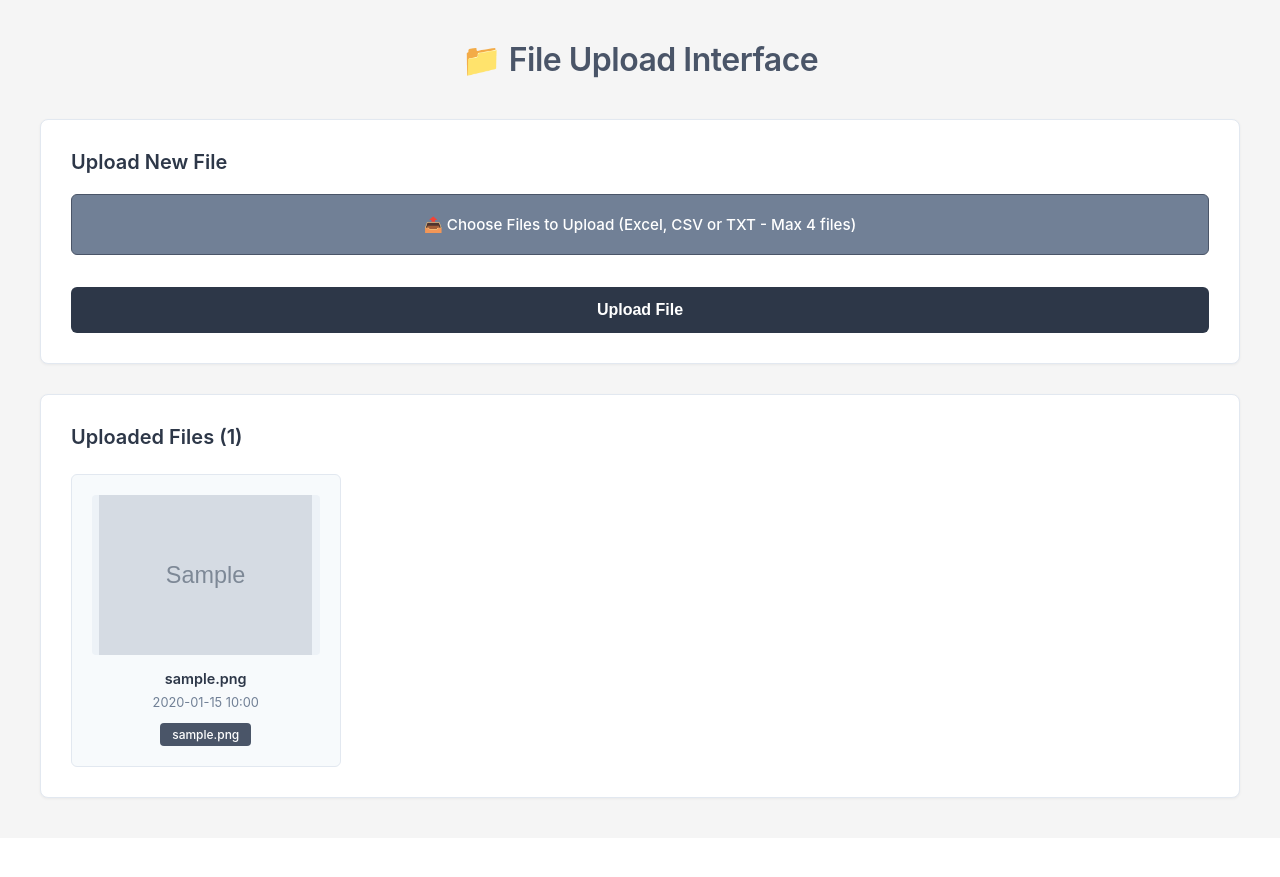
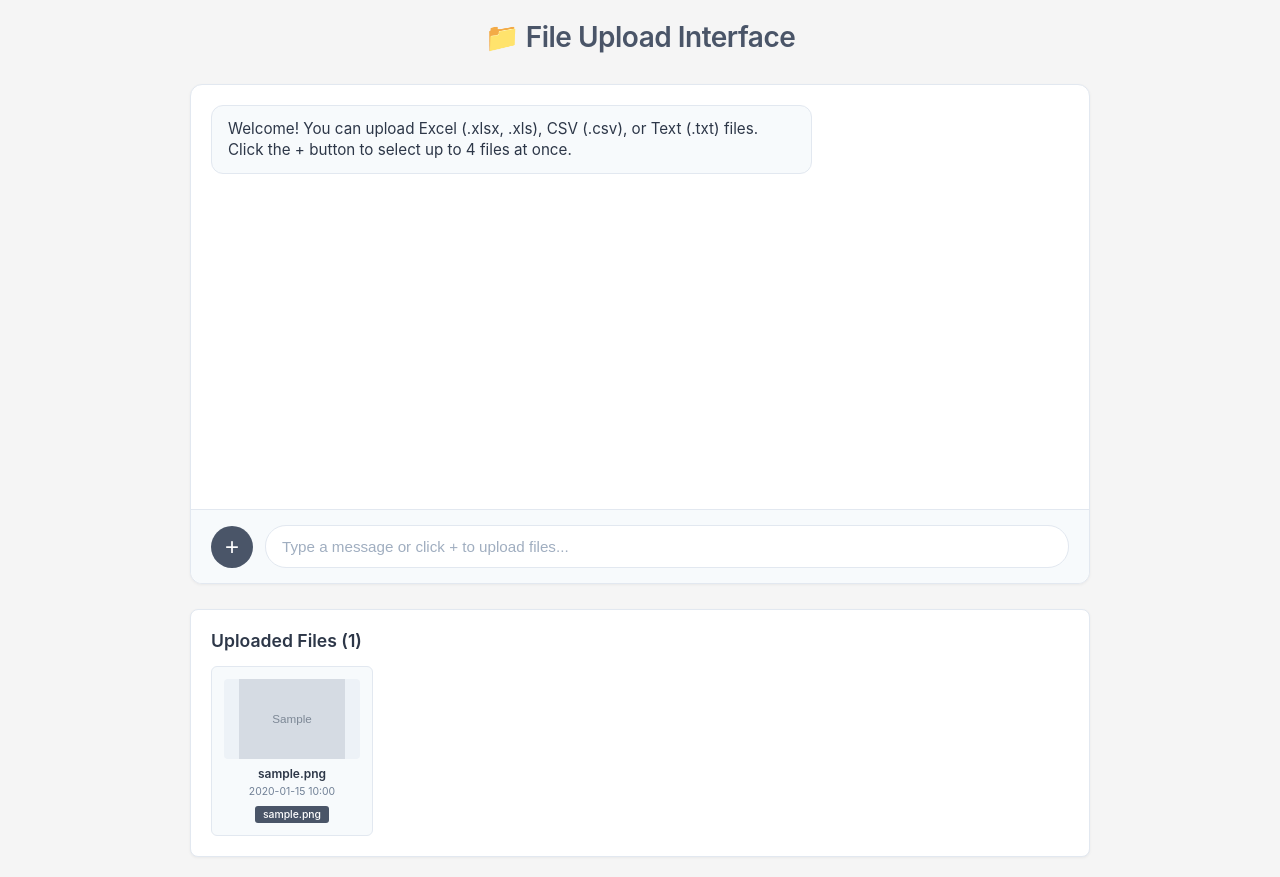
Before and after one commit to inglopez89/ETLIA, a Django app: page /data/files/ in a window 1280 px wide. Before the commit the page ends 800 px from the top, so only its background shows below. Run offline with Django 5.2, Linux system fonts and the light colour scheme; tables that the repository leaves empty hold one stand-in row (values such as "Sample post"); grey boxes marked "Sample" are stand-in pictures.

Commit message:
Add chat-like interface with file deletion and smaller file cards
- Replace traditional upload form with chat-like interface
- Add circular + button for file uploads (chatbot style)
- Implement file deletion functionality with hover-to-show × button
- Make file cards smaller (140px grid, 80px preview height)
- Add delete_file view with AJAX support
- Add chat messages area with welcome message
- Auto-submit files on selection for better UX
- Update CSS for modern chat interface design
- Add CSRF token handling for delete operations

Co-authored-by: inglopez89 <43654634+inglopez89@users.noreply.github.com>

```diff
--- a/ETLIA/data_processing/static/data_processing/css/file_upload.css
+++ b/ETLIA/data_processing/static/data_processing/css/file_upload.css
@@ -9,13 +9,13 @@ body {
     font-family: -apple-system, BlinkMacSystemFont, 'Segoe UI', Roboto, 'Helvetica Neue', Arial, sans-serif;
     background: #f5f5f5;
     min-height: 100vh;
-    padding: 40px 20px;
+    padding: 20px;
     color: #2c3e50;
 }
 
 /* Container */
 .container {
-    max-width: 1200px;
+    max-width: 900px;
     margin: 0 auto;
 }
 
@@ -23,80 +23,108 @@ body {
 h1 {
     color: #4a5568;
     text-align: center;
-    margin-bottom: 40px;
-    font-size: 2em;
+    margin-bottom: 30px;
+    font-size: 1.75em;
     font-weight: 600;
     letter-spacing: -0.5px;
 }
 
-/* Upload Section */
-.upload-section {
+/* Chat Interface */
+.chat-interface {
     background: #ffffff;
     border: 1px solid #e2e8f0;
-    border-radius: 8px;
-    padding: 30px;
-    margin-bottom: 30px;
+    border-radius: 12px;
+    padding: 0;
+    margin-bottom: 25px;
     box-shadow: 0 1px 3px rgba(0, 0, 0, 0.05);
+    display: flex;
+    flex-direction: column;
+    height: 500px;
 }
 
-.upload-section h2 {
-    color: #2d3748;
-    margin-bottom: 20px;
-    font-size: 1.25em;
-    font-weight: 600;
+.chat-messages {
+    flex: 1;
+    overflow-y: auto;
+    padding: 20px;
+    display: flex;
+    flex-direction: column;
+    gap: 15px;
 }
 
-/* File Input */
-.file-input-wrapper {
-    position: relative;
-    display: inline-block;
-    width: 100%;
-    margin-bottom: 20px;
+.chat-message {
+    max-width: 70%;
+    padding: 12px 16px;
+    border-radius: 12px;
+    font-size: 0.95em;
+    line-height: 1.4;
 }
 
-.file-input-wrapper input[type="file"] {
-    position: absolute;
-    left: -9999px;
+.chat-message.user {
+    align-self: flex-end;
+    background: #4a5568;
+    color: white;
 }
 
-.file-input-label {
-    display: block;
-    padding: 20px;
-    background: #718096;
-    color: #ffffff;
-    text-align: center;
-    border-radius: 6px;
-    cursor: pointer;
-    transition: all 0.2s ease;
-    font-size: 0.95em;
-    font-weight: 500;
-    border: 1px solid #4a5568;
+.chat-message.system {
+    align-self: flex-start;
+    background: #f7fafc;
+    color: #2d3748;
+    border: 1px solid #e2e8f0;
 }
 
-.file-input-label:hover {
-    background: #4a5568;
-    transform: translateY(-1px);
-    box-shadow: 0 2px 4px rgba(0, 0, 0, 0.1);
+/* Chat Input Area */
+.chat-input-area {
+    border-top: 1px solid #e2e8f0;
+    padding: 15px 20px;
+    display: flex;
+    align-items: center;
+    gap: 12px;
+    background: #f7fafc;
+    border-bottom-left-radius: 12px;
+    border-bottom-right-radius: 12px;
 }
 
-/* Upload Button */
-.upload-btn {
-    width: 100%;
-    padding: 14px;
-    background: #2d3748;
-    color: #ffffff;
+.file-upload-btn {
+    width: 42px;
+    height: 42px;
+    background: #4a5568;
+    color: white;
     border: none;
-    border-radius: 6px;
-    font-size: 1em;
-    font-weight: 600;
+    border-radius: 50%;
+    font-size: 1.5em;
     cursor: pointer;
+    display: flex;
+    align-items: center;
+    justify-content: center;
     transition: all 0.2s ease;
+    flex-shrink: 0;
 }
 
-.upload-btn:hover {
-    background: #1a202c;
-    transform: translateY(-1px);
-    box-shadow: 0 2px 4px rgba(0, 0, 0, 0.1);
+.file-upload-btn:hover {
+    background: #2d3748;
+    transform: scale(1.05);
+}
+
+.chat-input {
+    flex: 1;
+    padding: 12px 16px;
+    border: 1px solid #e2e8f0;
+    border-radius: 21px;
+    font-size: 0.95em;
+    outline: none;
+    transition: border-color 0.2s ease;
+}
+
+.chat-input:focus {
+    border-color: #4a5568;
+}
+
+.chat-input::placeholder {
+    color: #a0aec0;
+}
+
+.hidden-file-input {
+    display: none;
 }
 
 /* Files Section */
@@ -104,50 +132,81 @@ h1 {
     background: #ffffff;
     border: 1px solid #e2e8f0;
     border-radius: 8px;
-    padding: 30px;
+    padding: 20px;
     box-shadow: 0 1px 3px rgba(0, 0, 0, 0.05);
 }
 
 .files-section h2 {
     color: #2d3748;
-    margin-bottom: 25px;
-    font-size: 1.25em;
+    margin-bottom: 15px;
+    font-size: 1.1em;
     font-weight: 600;
 }
 
 /* Files Grid */
 .files-grid {
     display: grid;
-    grid-template-columns: repeat(auto-fill, minmax(220px, 1fr));
-    gap: 20px;
+    grid-template-columns: repeat(auto-fill, minmax(140px, 1fr));
+    gap: 12px;
 }
 
-/* File Card */
+/* File Card - Smaller */
 .file-card {
     background: #f7fafc;
     border: 1px solid #e2e8f0;
     border-radius: 6px;
-    padding: 20px;
+    padding: 12px;
     transition: all 0.2s ease;
     overflow: hidden;
+    position: relative;
 }
 
 .file-card:hover {
     border-color: #cbd5e0;
-    box-shadow: 0 4px 6px rgba(0, 0, 0, 0.05);
-    transform: translateY(-2px);
+    box-shadow: 0 2px 4px rgba(0, 0, 0, 0.05);
+    transform: translateY(-1px);
 }
 
-/* File Preview */
+.file-card:hover .delete-btn {
+    opacity: 1;
+}
+
+/* Delete Button */
+.delete-btn {
+    position: absolute;
+    top: 6px;
+    right: 6px;
+    width: 24px;
+    height: 24px;
+    background: #fc8181;
+    color: white;
+    border: none;
+    border-radius: 50%;
+    font-size: 0.75em;
+    cursor: pointer;
+    opacity: 0;
+    transition: all 0.2s ease;
+    display: flex;
+    align-items: center;
+    justify-content: center;
+    font-weight: bold;
+}
+
+.delete-btn:hover {
+    background: #e53e3e;
+    transform: scale(1.1);
+}
+
+/* File Preview - Smaller */
 .file-preview {
     width: 100%;
-    height: 160px;
+    height: 80px;
     background: #edf2f7;
     border-radius: 4px;
     display: flex;
     align-items: center;
     justify-content: center;
-    margin-bottom: 15px;
+    margin-bottom: 8px;
     overflow: hidden;
 }
 
@@ -158,7 +217,7 @@ h1 {
 }
 
 .file-preview .file-icon {
-    font-size: 3.5em;
+    font-size: 2.5em;
     color: #718096;
 }
 
@@ -170,25 +229,29 @@ h1 {
 .file-name {
     font-weight: 600;
     color: #2d3748;
-    margin-bottom: 8px;
+    margin-bottom: 4px;
     word-wrap: break-word;
-    font-size: 0.9em;
+    font-size: 0.75em;
+    line-height: 1.2;
+    overflow: hidden;
+    text-overflow: ellipsis;
+    white-space: nowrap;
 }
 
 .file-date {
     color: #718096;
-    font-size: 0.8em;
-    margin-bottom: 8px;
+    font-size: 0.65em;
+    margin-bottom: 4px;
 }
 
 .file-type {
     display: inline-block;
     background: #4a5568;
     color: #ffffff;
-    padding: 4px 12px;
-    border-radius: 4px;
-    font-size: 0.75em;
-    margin-top: 5px;
+    padding: 2px 8px;
+    border-radius: 3px;
+    font-size: 0.65em;
+    margin-top: 3px;
     font-weight: 500;
 }
 
@@ -196,17 +259,18 @@ h1 {
 .no-files {
     text-align: center;
     color: #a0aec0;
-    padding: 60px 20px;
-    font-size: 1em;
+    padding: 40px 20px;
+    font-size: 0.9em;
 }
 
-/* Selected File Name */
-.selected-file-name {
-    margin-top: 12px;
+/* Selected File Info */
+.selected-files-info {
+    padding: 8px 12px;
+    background: #f7fafc;
+    border-radius: 6px;
+    font-size: 0.85em;
     color: #4a5568;
-    font-size: 0.9em;
-    text-align: center;
-    font-weight: 500;
+    margin-top: 8px;
 }
 
 /* Error Message */
@@ -214,9 +278,17 @@ h1 {
     background: #fff5f5;
     border: 1px solid #fc8181;
     border-radius: 6px;
-    padding: 14px 18px;
-    margin-bottom: 20px;
+    padding: 10px 14px;
+    margin: 12px 20px;
     color: #c53030;
     font-weight: 500;
+    font-size: 0.85em;
+}
+
+/* Loading indicator */
+.loading {
+    text-align: center;
+    padding: 10px;
+    color: #718096;
     font-size: 0.9em;
 }
--- a/ETLIA/data_processing/templates/file_upload_interface.html
+++ b/ETLIA/data_processing/templates/file_upload_interface.html
@@ -11,35 +11,52 @@
     <div class="container">
         <h1>📁 File Upload Interface</h1>
 
-        <div class="upload-section">
-            <h2>Upload New File</h2>
+        <!-- Chat-like Interface -->
+        <div class="chat-interface">
+            <div class="chat-messages" id="chatMessages">
+                <div class="chat-message system">
+                    Welcome! You can upload Excel (.xlsx, .xls), CSV (.csv), or Text (.txt) files. Click the + button to select up to 4 files at once.
+                </div>
 
                 {% if error_message %}
                     <div class="error-message">
                         ⚠️ {{ error_message }}
                     </div>
                 {% endif %}
+            </div>
 
-            <form method="post" enctype="multipart/form-data">
+            <form method="post" enctype="multipart/form-data" id="uploadForm">
                 {% csrf_token %}
-                <div class="file-input-wrapper">
-                    <input type="file" name="file" id="file-input" accept=".xlsx,.xls,.csv,.txt" multiple required onchange="updateFileName()">
-                    <label for="file-input" class="file-input-label">
-                        📤 Choose Files to Upload (Excel, CSV or TXT - Max 4 files)
-                    </label>
-                    <div class="selected-file-name" id="selected-file-name"></div>
+                <div class="chat-input-area">
+                    <button type="button" class="file-upload-btn" onclick="document.getElementById('fileInput').click()">
+                        +
+                    </button>
+                    <input type="file"
+                           name="file"
+                           id="fileInput"
+                           class="hidden-file-input"
+                           accept=".xlsx,.xls,.csv,.txt"
+                           multiple
+                           onchange="handleFileSelect(event)">
+                    <input type="text"
+                           class="chat-input"
+                           id="chatInput"
+                           placeholder="Type a message or click + to upload files..."
+                           readonly>
                 </div>
-                <button type="submit" class="upload-btn">Upload File</button>
+                <div id="selectedFilesInfo" class="selected-files-info" style="display: none;"></div>
             </form>
         </div>
 
+        <!-- Uploaded Files Section -->
         <div class="files-section">
             <h2>Uploaded Files ({{ uploaded_files|length }})</h2>
 
             {% if uploaded_files %}
                 <div class="files-grid">
                     {% for file in uploaded_files %}
-                        <div class="file-card">
+                        <div class="file-card" id="file-card-{{ file.id }}">
+                            <button class="delete-btn" onclick="deleteFile({{ file.id }})" title="Delete file">×</button>
                             <div class="file-preview">
                                 {% if file.is_image %}
                                     <img src="{{ file.file.url }}" alt="{{ file.file_name }}">
@@ -54,7 +71,7 @@
                                 {% endif %}
                             </div>
                             <div class="file-info">
-                                <div class="file-name">{{ file.file_name }}</div>
+                                <div class="file-name" title="{{ file.file_name }}">{{ file.file_name }}</div>
                                 <div class="file-date">{{ file.uploaded_at|date:"Y-m-d H:i" }}</div>
                                 <span class="file-type">{{ file.file_type }}</span>
                             </div>
@@ -63,31 +80,101 @@
                 </div>
             {% else %}
                 <div class="no-files">
-                    No files uploaded yet. Upload your first file above!
+                    No files uploaded yet. Click the + button above to upload your first file!
                 </div>
             {% endif %}
         </div>
     </div>
 
     <script>
-        function updateFileName() {
-            const input = document.getElementById('file-input');
-            const nameDisplay = document.getElementById('selected-file-name');
-            if (input.files && input.files.length > 0) {
-                if (input.files.length === 1) {
-                    nameDisplay.textContent = '✓ Selected: ' + input.files[0].name;
-                    nameDisplay.style.color = '#4a5568';
-                } else if (input.files.length > 4) {
-                    nameDisplay.textContent = '⚠️ Maximum 4 files allowed. Please select fewer files.';
-                    nameDisplay.style.color = '#c53030';
+        let selectedFiles = [];
+
+        function handleFileSelect(event) {
+            const files = Array.from(event.target.files);
+            selectedFiles = files;
+
+            const infoDiv = document.getElementById('selectedFilesInfo');
+            const chatInput = document.getElementById('chatInput');
+
+            if (files.length > 0) {
+                if (files.length > 4) {
+                    infoDiv.textContent = '⚠️ Maximum 4 files allowed. Please select fewer files.';
+                    infoDiv.style.display = 'block';
+                    infoDiv.style.color = '#c53030';
+                    chatInput.value = '';
                 } else {
-                    nameDisplay.textContent = '✓ Selected: ' + input.files.length + ' files';
-                    nameDisplay.style.color = '#4a5568';
+                    const fileNames = files.map(f => f.name).join(', ');
+                    infoDiv.textContent = `✓ ${files.length} file(s) selected: ${fileNames}`;
+                    infoDiv.style.display = 'block';
+                    infoDiv.style.color = '#4a5568';
+                    chatInput.value = `${files.length} file(s) ready to upload`;
+
+                    // Auto-submit the form
+                    setTimeout(() => {
+                        document.getElementById('uploadForm').submit();
+                    }, 500);
                 }
             } else {
-                nameDisplay.textContent = '';
+                infoDiv.style.display = 'none';
+                chatInput.value = '';
             }
         }
+
+        function deleteFile(fileId) {
+            if (!confirm('Are you sure you want to delete this file?')) {
+                return;
+            }
+
+            const card = document.getElementById(`file-card-${fileId}`);
+            card.style.opacity = '0.5';
+            card.style.pointerEvents = 'none';
+
+            fetch(`/data/files/delete/${fileId}/`, {
+                method: 'POST',
+                headers: {
+                    'X-CSRFToken': getCookie('csrftoken'),
+                    'Content-Type': 'application/json',
+                },
+            })
+            .then(response => response.json())
+            .then(data => {
+                if (data.success) {
+                    card.remove();
+                    // Reload page to update count
+                    location.reload();
+                } else {
+                    card.style.opacity = '1';
+                    card.style.pointerEvents = 'auto';
+                    alert('Error deleting file');
+                }
+            })
+            .catch(error => {
+                card.style.opacity = '1';
+                card.style.pointerEvents = 'auto';
+                alert('Error deleting file');
+            });
+        }
+
+        function getCookie(name) {
+            let cookieValue = null;
+            if (document.cookie && document.cookie !== '') {
+                const cookies = document.cookie.split(';');
+                for (let i = 0; i < cookies.length; i++) {
+                    const cookie = cookies[i].trim();
+                    if (cookie.substring(0, name.length + 1) === (name + '=')) {
+                        cookieValue = decodeURIComponent(cookie.substring(name.length + 1));
+                        break;
+                    }
+                }
+            }
+            return cookieValue;
+        }
+
+        // Scroll chat to bottom on load
+        window.onload = function() {
+            const chatMessages = document.getElementById('chatMessages');
+            chatMessages.scrollTop = chatMessages.scrollHeight;
+        };
     </script>
 </body>
 </html>
--- a/ETLIA/data_processing/urls.py
+++ b/ETLIA/data_processing/urls.py
@@ -4,4 +4,5 @@ from . import views
 urlpatterns = [
     path('upload/', views.upload_files, name='upload_files'),
     path('files/', views.file_upload_interface, name='file_upload_interface'),
+    path('files/delete/<int:file_id>/', views.delete_file, name='delete_file'),
     ]
--- a/ETLIA/data_processing/views.py
+++ b/ETLIA/data_processing/views.py
@@ -1,6 +1,7 @@
 import pandas as pd
 import os
-from django.shortcuts import render, redirect
+from django.shortcuts import render, redirect, get_object_or_404
+from django.http import JsonResponse
 from django.core.files.storage import default_storage
 from .models import UploadedFile
 
@@ -27,7 +28,7 @@ def upload_files(request):
 
 
 def file_upload_interface(request):
-    """View for uploading Excel, CSV and TXT files with file preview"""
+    """View for uploading Excel, CSV and TXT files with chat-like interface"""
     error_message = None
 
     if request.method == 'POST':
@@ -67,3 +68,16 @@ def file_upload_interface(request):
         'uploaded_files': uploaded_files_list,
         'error_message': error_message
     })
+
+
+def delete_file(request, file_id):
+    """Delete an uploaded file"""
+    if request.method == 'POST':
+        file_obj = get_object_or_404(UploadedFile, id=file_id)
+        # Delete the file from storage
+        if file_obj.file:
+            file_obj.file.delete()
+        # Delete the database record
+        file_obj.delete()
+        return JsonResponse({'success': True})
+    return JsonResponse({'success': False}, status=400)
```
Lines whose indentation alone changed are shown as unchanged.
